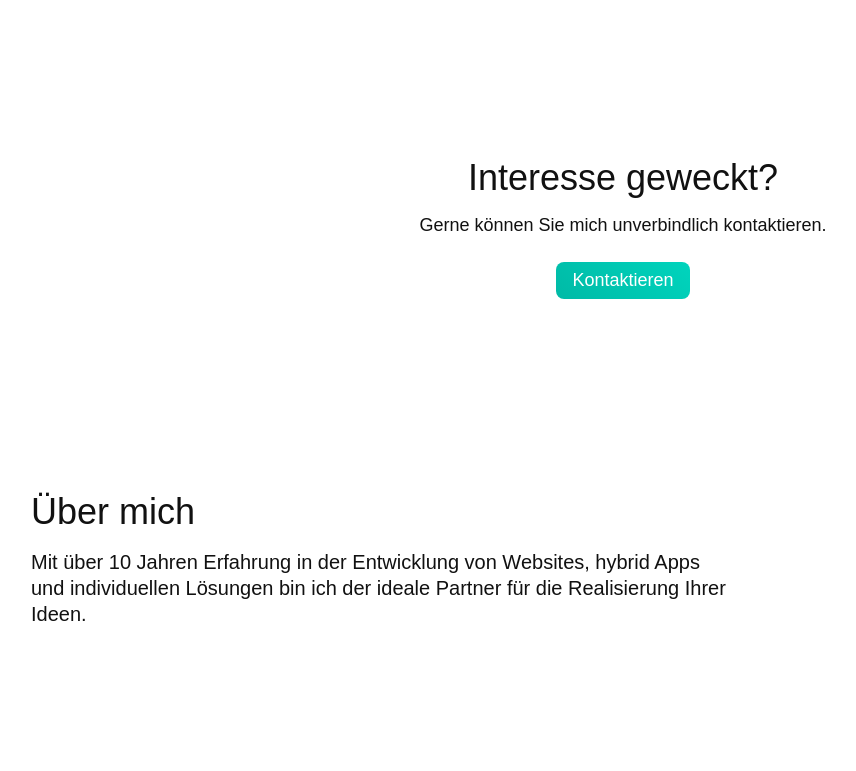
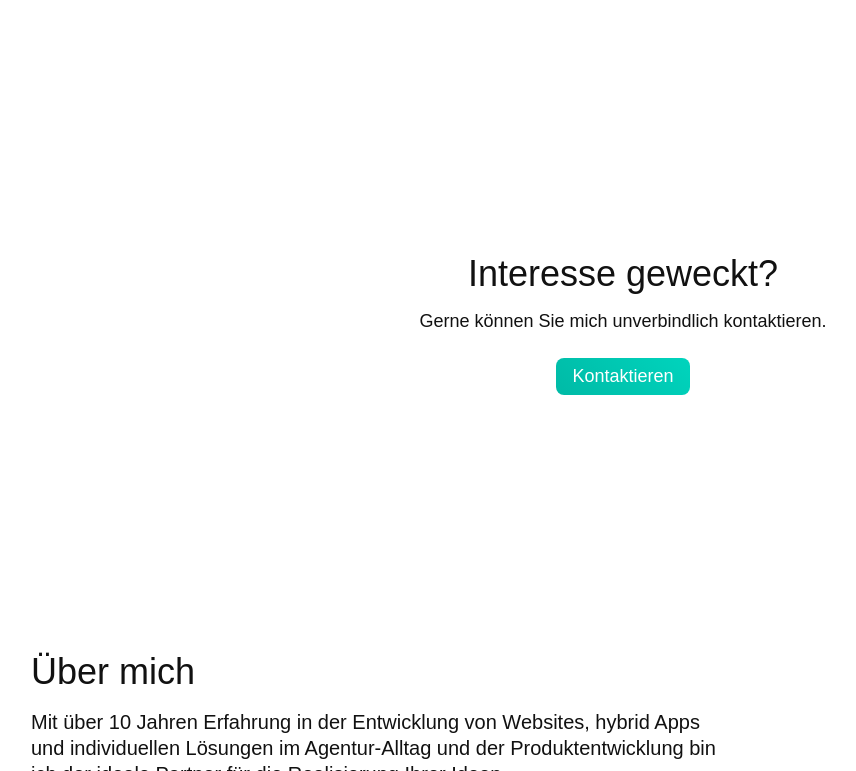
Before and after one commit to wehrlime/wehrli.me, a website built with webpack: page work/src/index.html in a window 1280 px wide. Shown: the part 2029-2800 px from the top of the page, without its empty margins (17-873 px from the left). Built offline with nearby package versions, Linux system fonts and the light colour scheme; a web font is replaced by a local one.

Commit message:
texts and images

```diff
--- a/work/src/index.html
+++ b/work/src/index.html
@@ -156,7 +156,8 @@
         <h2>Über mich</h2>
         <p class="lead">
           Mit über 10 Jahren Erfahrung in der Entwicklung von Websites, hybrid Apps und
-          individuellen Lösungen bin ich der ideale Partner für die Realisierung Ihrer Ideen.
+          individuellen Lösungen im Agentur-Alltag und der Produktentwicklung bin ich der ideale
+          Partner für die Realisierung Ihrer Ideen.
         </p>
       </article>
       <article>
--- a/work/src/style/layout.scss
+++ b/work/src/style/layout.scss
@@ -58,7 +58,7 @@ section {
   article {
     width: 100%;
     max-width: calc(1200px + calc(#{space(5)} * 2));
-    padding: space(7) space(5);
+    padding: space(8) space(5);
 
     &--centered {
       text-align: center;
```
Also changed, not shown: work/src/asset/img/png/logo.png (added), work/src/asset/img/png/profile.png (added).
